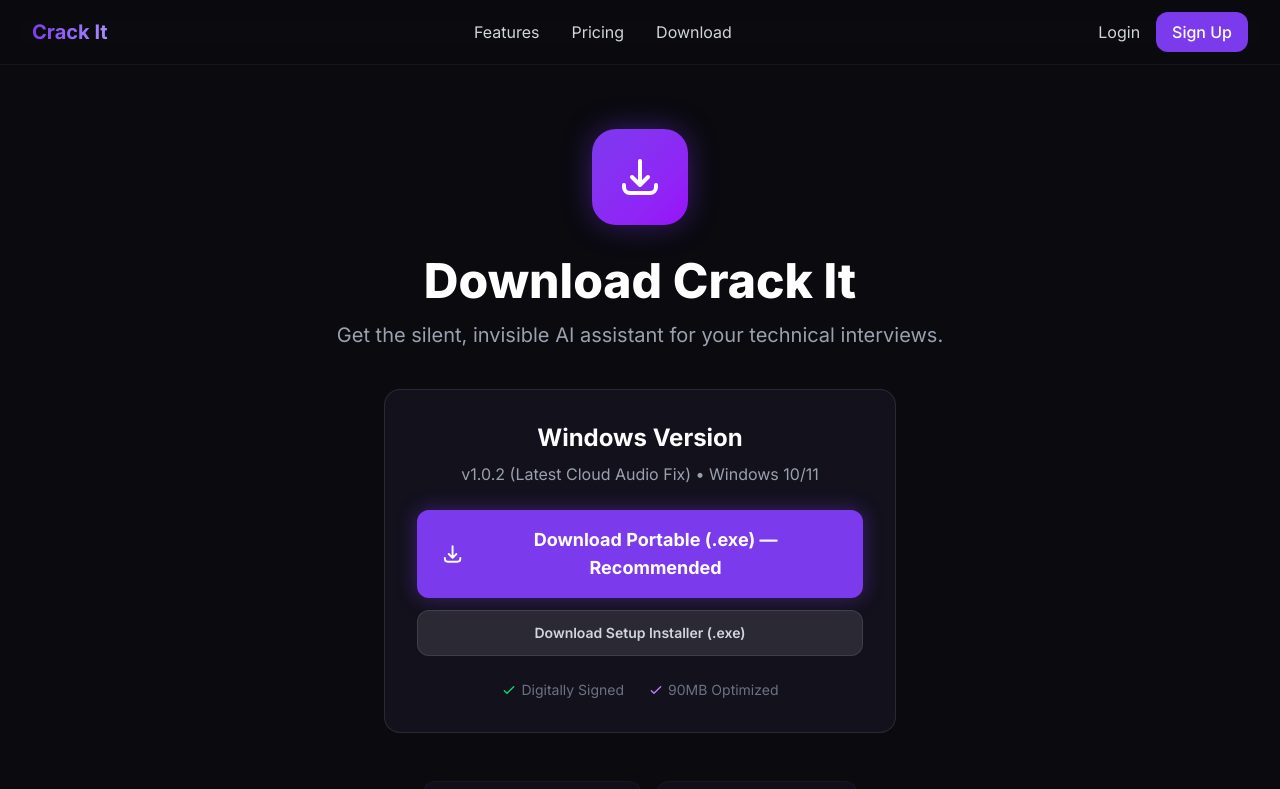
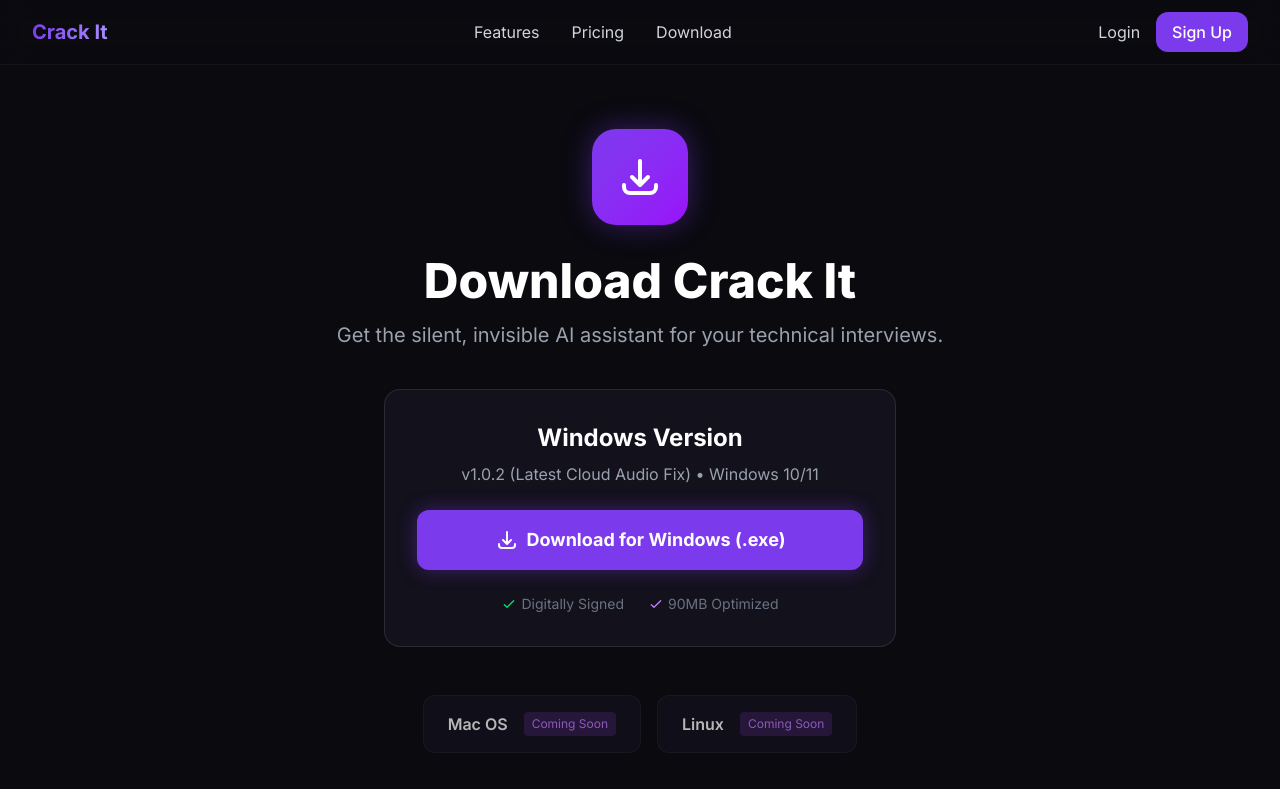
Before and after one commit to madasamy1990/Interview-AI, a Next.js app in the folder website/: page /download in a window 1280 px wide. Shown: the top 789 px of the page. Built offline with nearby package versions, Linux system fonts and the light colour scheme; no server answers.

Commit message:
feat: simplify download page to single direct Download for Windows (.exe) button

```diff
--- a/website/app/download/page.js
+++ b/website/app/download/page.js
@@ -17,18 +17,12 @@
           <h2 className="text-2xl font-bold text-white mb-2">Windows Version</h2>
           <p className="text-gray-400 mb-6">v1.0.2 (Latest Cloud Audio Fix) • Windows 10/11</p>
 
-          <div className="space-y-3">
-            <a href="https://github.com/madasamy1990/Interview-AI/releases/download/v1.0.2/CrackIt-Portable.exe" className="w-full bg-[#7c3aed] hover:bg-purple-600 text-white font-bold py-4 px-6 rounded-xl transition text-lg flex items-center justify-center shadow-[0_0_20px_rgba(124,58,237,0.4)]">
-              <svg className="w-6 h-6 mr-2" fill="none" viewBox="0 0 24 24" stroke="currentColor">
-                <path strokeLinecap="round" strokeLinejoin="round" strokeWidth={2} d="M4 16v1a3 3 0 003 3h10a3 3 0 003-3v-1m-4-4l-4 4m0 0l-4-4m4 4V4" />
-              </svg>
-              Download Portable (.exe) — Recommended
-            </a>
-
-            <a href="https://github.com/madasamy1990/Interview-AI/releases/download/v1.0.2/CrackIt-Setup.exe" className="w-full bg-white/10 hover:bg-white/20 text-gray-300 hover:text-white font-semibold py-3 px-6 rounded-xl transition text-sm flex items-center justify-center border border-white/10">
-              Download Setup Installer (.exe)
-            </a>
-          </div>
+          <a href="https://github.com/madasamy1990/Interview-AI/releases/download/v1.0.2/CrackIt-Portable.exe" className="w-full bg-[#7c3aed] hover:bg-purple-600 text-white font-bold py-4 px-6 rounded-xl transition text-lg flex items-center justify-center shadow-[0_0_20px_rgba(124,58,237,0.4)]">
+            <svg className="w-6 h-6 mr-2" fill="none" viewBox="0 0 24 24" stroke="currentColor">
+              <path strokeLinecap="round" strokeLinejoin="round" strokeWidth={2} d="M4 16v1a3 3 0 003 3h10a3 3 0 003-3v-1m-4-4l-4 4m0 0l-4-4m4 4V4" />
+            </svg>
+            Download for Windows (.exe)
+          </a>
 
           <div className="mt-6 flex justify-center space-x-6 text-sm text-gray-500">
             <div className="flex items-center"><svg className="w-4 h-4 mr-1 text-green-400" fill="none" viewBox="0 0 24 24" stroke="currentColor"><path strokeLinecap="round" strokeLinejoin="round" strokeWidth={2} d="M5 13l4 4L19 7" /></svg> Digitally Signed</div>
```
